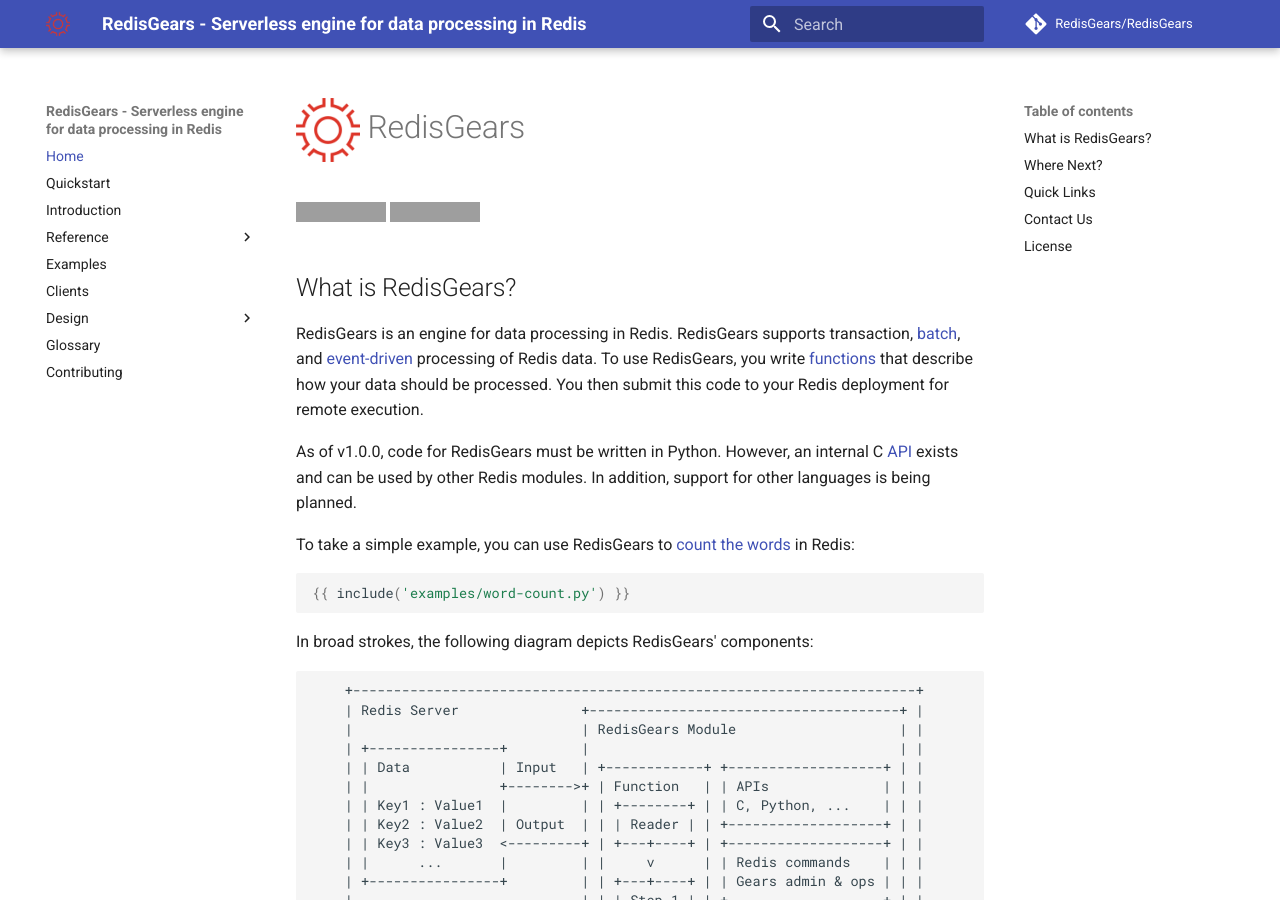
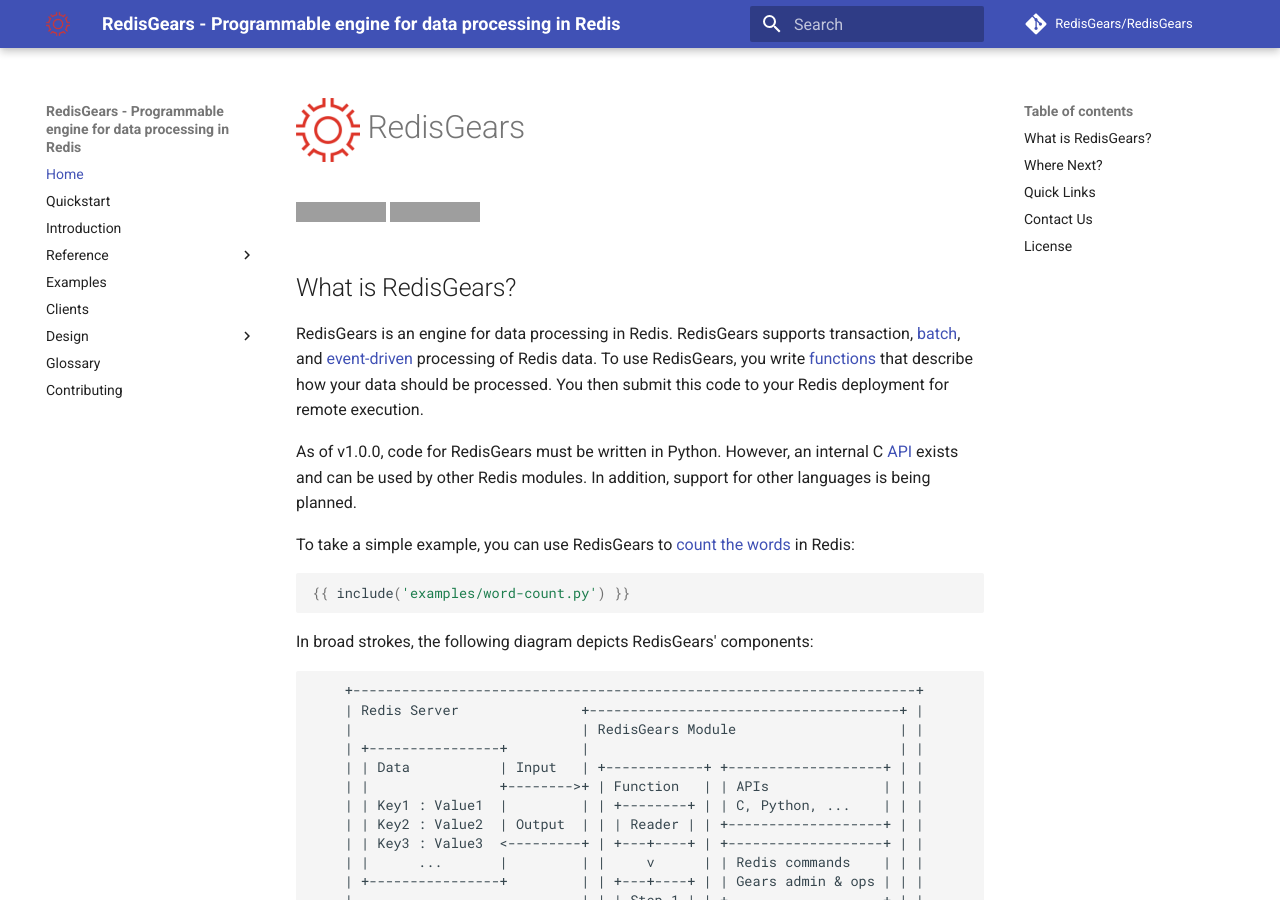
Before and after one commit to RedisGears/RedisGears, an MkDocs documentation site: the page built from docs/index.md, in a window 1280 px wide and 900 px high. Built offline with MkDocs 1.6.1 and Material for MkDocs 9.7.7, drawn with Linux system fonts in a browser that asks for light colours; comment, search, counter and statistics services are not loaded; grey boxes are pictures that could not be loaded.

Commit message:
Update mkdocs.yml

```diff
--- a/mkdocs.yml
+++ b/mkdocs.yml
@@ -1,4 +1,4 @@
-site_name: RedisGears - Serverless engine for data processing in Redis
+site_name: RedisGears - Programmable engine for data processing in Redis
 site_url: http://redisgears.io
 repo_url: https://github.com/RedisGears/RedisGears
 repo_name: RedisGears/RedisGears
```
